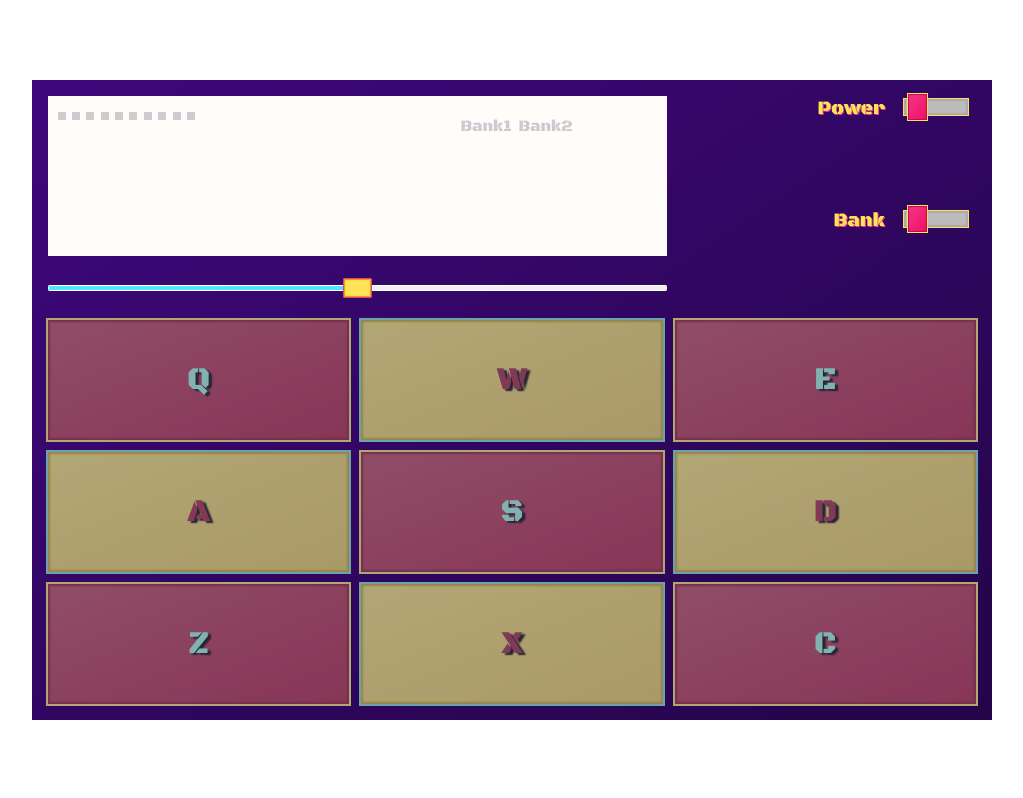
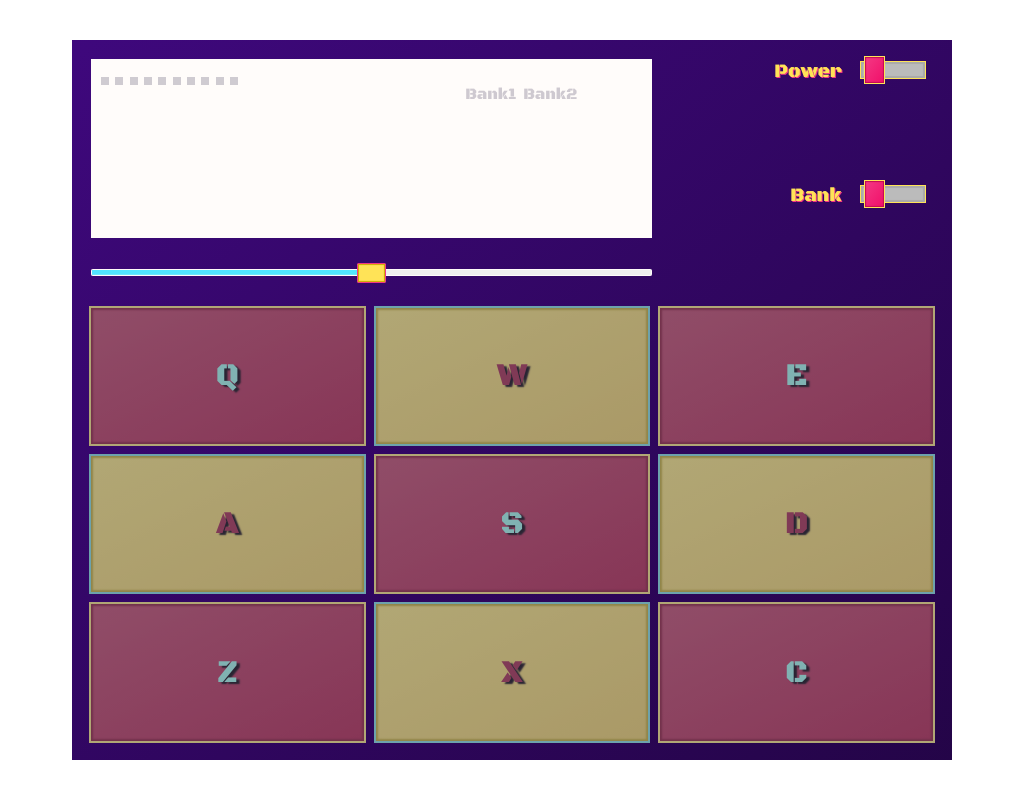
Before and after one commit to Fastion-1024/FCC-Drum-Machine, a React (Create React App) app: page / in a window 1280 px wide. Shown: the whole page, without its empty margins (128-1151 px from the left). Built offline with nearby package versions, Linux system fonts and the light colour scheme.

Commit message:
Updated Max & Min Sizes

```diff
--- a/src/components/DrumMachine/DrumMachine.css
+++ b/src/components/DrumMachine/DrumMachine.css
@@ -8,11 +8,12 @@
         hsl(var(--clr-purple-hue), var(--clr-purple-sat), var(--clr-purple-lit)),
         hsl(var(--clr-purple-hue), var(--clr-purple-sat), 15%)
     );
-    height: 90%;
-    max-height: 40rem;
-    width: 90%;
-    max-width: 25rem;
-    padding: 1em;
+    height: 100%;
+    max-height: 50rem;
+    min-width: 18rem;
+    width: 100%;
+    max-width: 30rem;
+    padding: 1.2em;
     display: grid;
     grid-template-areas:
         'display display'
@@ -283,8 +284,8 @@ input[type='range'].styled-slider.slider-progress:active::-ms-fill-lower {
     #drum-machine {
         height: 100%;
         width: 100%;
-        max-width: 60rem;
-        max-height: 40rem;
+        max-width: 55rem;
+        max-height: 45rem;
         min-height: 20rem;
 
         grid-template-areas:
```
